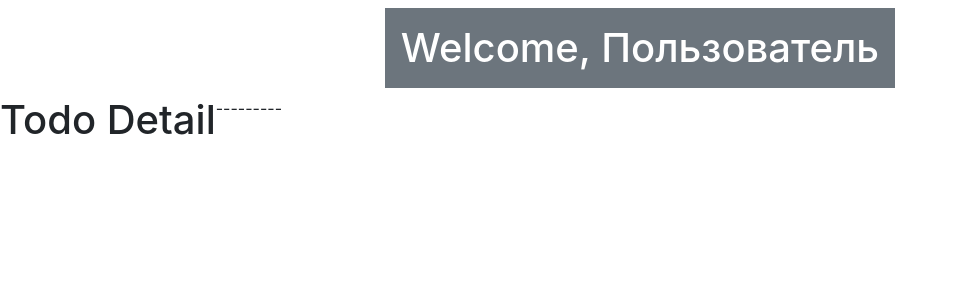
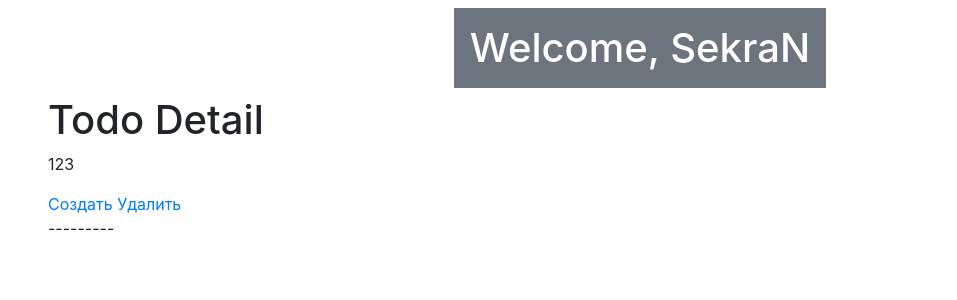
Before and after one commit to Narkes777/lessonbigpractic2, a Django app: page /ASD/todos/1 in a window 1280 px wide. Shown: the part 74-374 px from the top of the page, without its empty margins (0-957 px from the left). Run offline with Django 5.2, Linux system fonts and the light colour scheme; data comes from the database, SQL or seed files in the repository; both versions use the stored data as it was after the commit; some libraries are stand-ins or nearby versions.

Commit message:
lessonbigpractic2

```diff
--- a/ASD/templates/ASD/todolist_detail.html
+++ b/ASD/templates/ASD/todolist_detail.html
@@ -1,7 +1,10 @@
 {% extends "main/navbar.html" %}
+
 
 {% block content %}
     <h1>Todo Detail</h1>
-    <p>{{ todo.name }}</p>
+    <p>{{ todo.title }}</p>
+    <a href="{% url 'todo_update' pk=todo.pk %}">Создать</a>
+    <a href="{% url 'todo_delete' pk=todo.pk %}">Удалить</a>
     <p>---------</p>
 {% endblock %}
--- a/ASD/templates/ASD/todolist_form.html
+++ b/ASD/templates/ASD/todolist_form.html
@@ -1,10 +1,11 @@
 {% extends "main/navbar.html" %}
+{% load bootstrap4 %}
 
 {% block content %}
     <h1>Todo Form</h1>
     <form method="post">
         {% csrf_token %}
-        {{ form.as_p }}
+        {% bootstrap_form form %}
         <button type="submit" value="Submit">Submit</button>
     </form>
 {% endblock %}
--- a/ASD/templates/ASD/todolist_list.html
+++ b/ASD/templates/ASD/todolist_list.html
@@ -2,7 +2,7 @@
 
 {% block content %}
     {% for todo in todo_list %}
-    <p>{{ todo.title }}</p>
+    <p><a href="{% url 'todo_detail' pk=todo.pk %}">{{ todo.title }}</a></p>
     <p>{{ todo.content }}</p>
     <p>{{ todo.created }}</p>
     <p>{{ todo.category }}</p>
--- a/ASD/templates/main/navbar.html
+++ b/ASD/templates/main/navbar.html
@@ -19,9 +19,9 @@
         </ul>
     </nav>
     <div class="d-flex justify-content-center">
-        <h1 class="align-items-center p-3 mb-2 bg-secondary text-white">Welcome, {{ user.username|default:"Пользователь" }}</h1>
+        <h1 class="align-items-center p-3 mb-2 bg-secondary text-white">Welcome, {{ user.username|default:"SekraN" }}</h1>
     </div>
-    <div class="d-flex justify-content-start">
+    <div class="ml-5">
         {% block content %}
         {% endblock %}
     </div>
```
Also changed, not shown: db.sqlite3.
